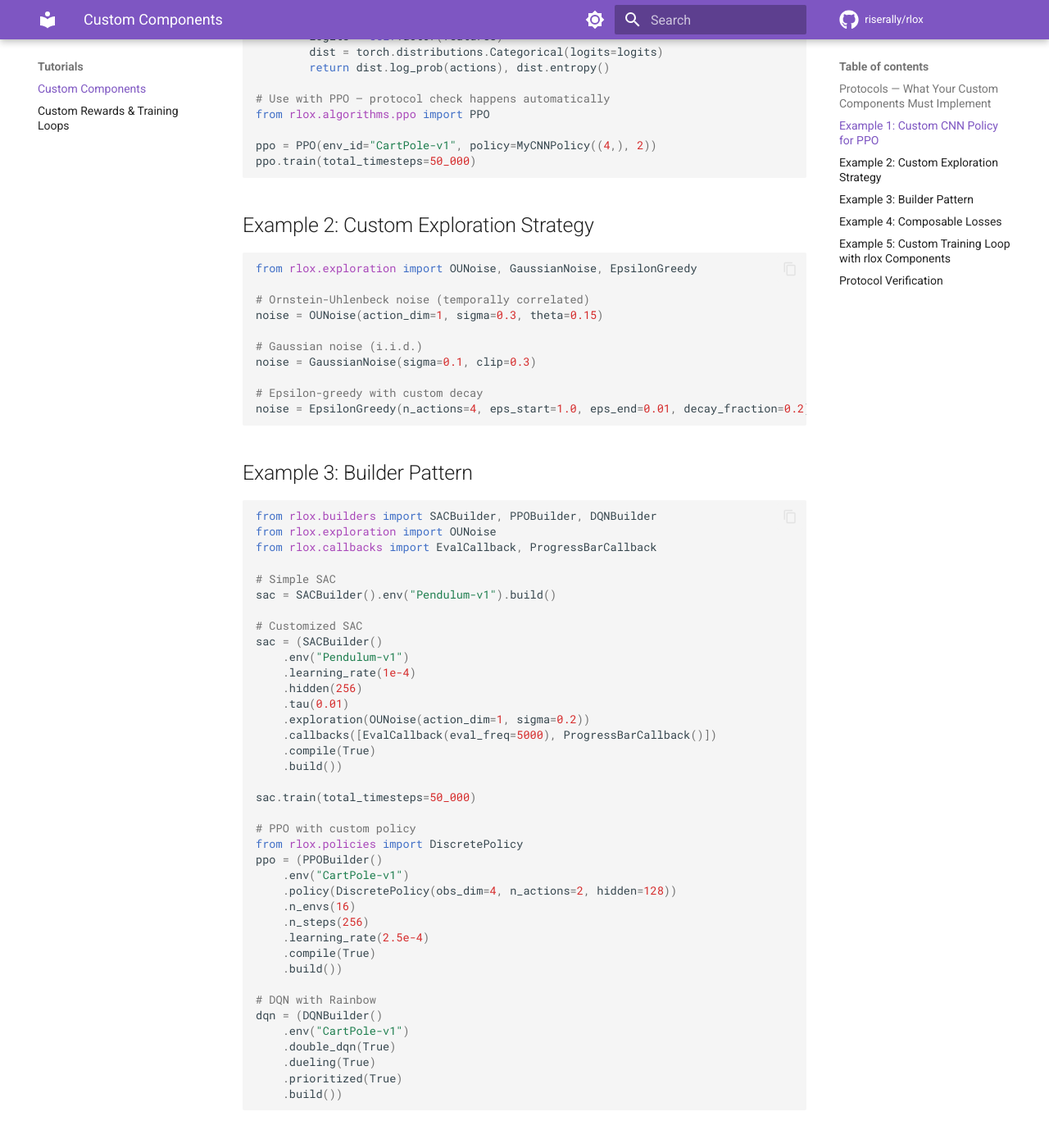
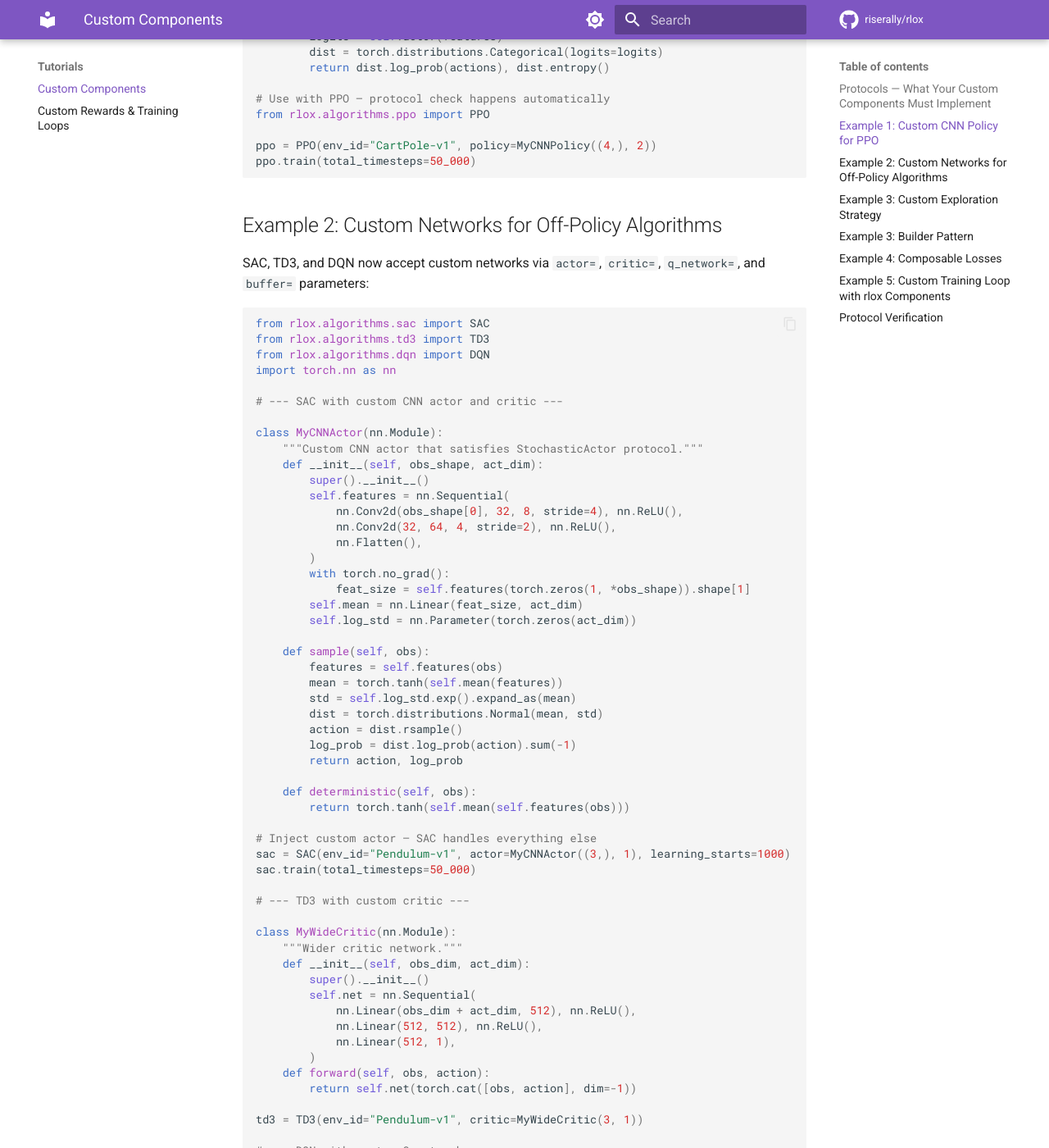
Before and after one commit to riserally/rlox, an MkDocs documentation site: the page built from docs/tutorials/custom-components.md, in a window 1280 px wide and 1400 px high, scrolled down 1414 px. Shown: the whole window at 82% size. Built offline with MkDocs 1.6.1 and Material for MkDocs 9.7.7, drawn with Linux system fonts in a browser that asks for light colours; comment, search, counter and statistics services are not loaded; some of the changed text lies outside the part shown.

Commit message:
Enable custom network injection for SAC, TD3, DQN with tests and tutorial

````diff
--- a/docs/tutorials/custom-components.md
+++ b/docs/tutorials/custom-components.md
@@ -81,7 +81,92 @@ ppo = PPO(env_id="CartPole-v1", policy=MyCNNPolicy((4,), 2))
 ppo.train(total_timesteps=50_000)
 ```
 
-## Example 2: Custom Exploration Strategy
+## Example 2: Custom Networks for Off-Policy Algorithms
+
+SAC, TD3, and DQN now accept custom networks via `actor=`, `critic=`, `q_network=`, and `buffer=` parameters:
+
+```python
+from rlox.algorithms.sac import SAC
+from rlox.algorithms.td3 import TD3
+from rlox.algorithms.dqn import DQN
+import torch.nn as nn
+
+# --- SAC with custom CNN actor and critic ---
+
+class MyCNNActor(nn.Module):
+    """Custom CNN actor that satisfies StochasticActor protocol."""
+    def __init__(self, obs_shape, act_dim):
+        super().__init__()
+        self.features = nn.Sequential(
+            nn.Conv2d(obs_shape[0], 32, 8, stride=4), nn.ReLU(),
+            nn.Conv2d(32, 64, 4, stride=2), nn.ReLU(),
+            nn.Flatten(),
+        )
+        with torch.no_grad():
+            feat_size = self.features(torch.zeros(1, *obs_shape)).shape[1]
+        self.mean = nn.Linear(feat_size, act_dim)
+        self.log_std = nn.Parameter(torch.zeros(act_dim))
+
+    def sample(self, obs):
+        features = self.features(obs)
+        mean = torch.tanh(self.mean(features))
+        std = self.log_std.exp().expand_as(mean)
+        dist = torch.distributions.Normal(mean, std)
+        action = dist.rsample()
+        log_prob = dist.log_prob(action).sum(-1)
+        return action, log_prob
+
+    def deterministic(self, obs):
+        return torch.tanh(self.mean(self.features(obs)))
+
+# Inject custom actor — SAC handles everything else
+sac = SAC(env_id="Pendulum-v1", actor=MyCNNActor((3,), 1), learning_starts=1000)
+sac.train(total_timesteps=50_000)
+
+# --- TD3 with custom critic ---
+
+class MyWideCritic(nn.Module):
+    """Wider critic network."""
+    def __init__(self, obs_dim, act_dim):
+        super().__init__()
+        self.net = nn.Sequential(
+            nn.Linear(obs_dim + act_dim, 512), nn.ReLU(),
+            nn.Linear(512, 512), nn.ReLU(),
+            nn.Linear(512, 1),
+        )
+    def forward(self, obs, action):
+        return self.net(torch.cat([obs, action], dim=-1))
+
+td3 = TD3(env_id="Pendulum-v1", critic=MyWideCritic(3, 1))
+
+# --- DQN with custom Q-network ---
+
+class MyDuelingNet(nn.Module):
+    """Custom dueling architecture with attention."""
+    def __init__(self, obs_dim, n_actions):
+        super().__init__()
+        self.shared = nn.Sequential(nn.Linear(obs_dim, 128), nn.ReLU())
+        self.value = nn.Linear(128, 1)
+        self.advantage = nn.Linear(128, n_actions)
+
+    def forward(self, obs):
+        features = self.shared(obs)
+        v = self.value(features)
+        a = self.advantage(features)
+        return v + a - a.mean(dim=-1, keepdim=True)
+
+dqn = DQN(env_id="CartPole-v1", q_network=MyDuelingNet(4, 2))
+
+# --- Custom replay buffer ---
+import rlox
+mmap_buf = rlox.MmapReplayBuffer(
+    hot_capacity=10_000, total_capacity=500_000,
+    obs_dim=4, act_dim=1, cold_path="/tmp/replay.bin"
+)
+dqn = DQN(env_id="CartPole-v1", buffer=mmap_buf)
+```
+
+## Example 3: Custom Exploration Strategy
 
 ```python
 from rlox.exploration import OUNoise, GaussianNoise, EpsilonGreedy
````
Also changed, not shown: 4 other files.
